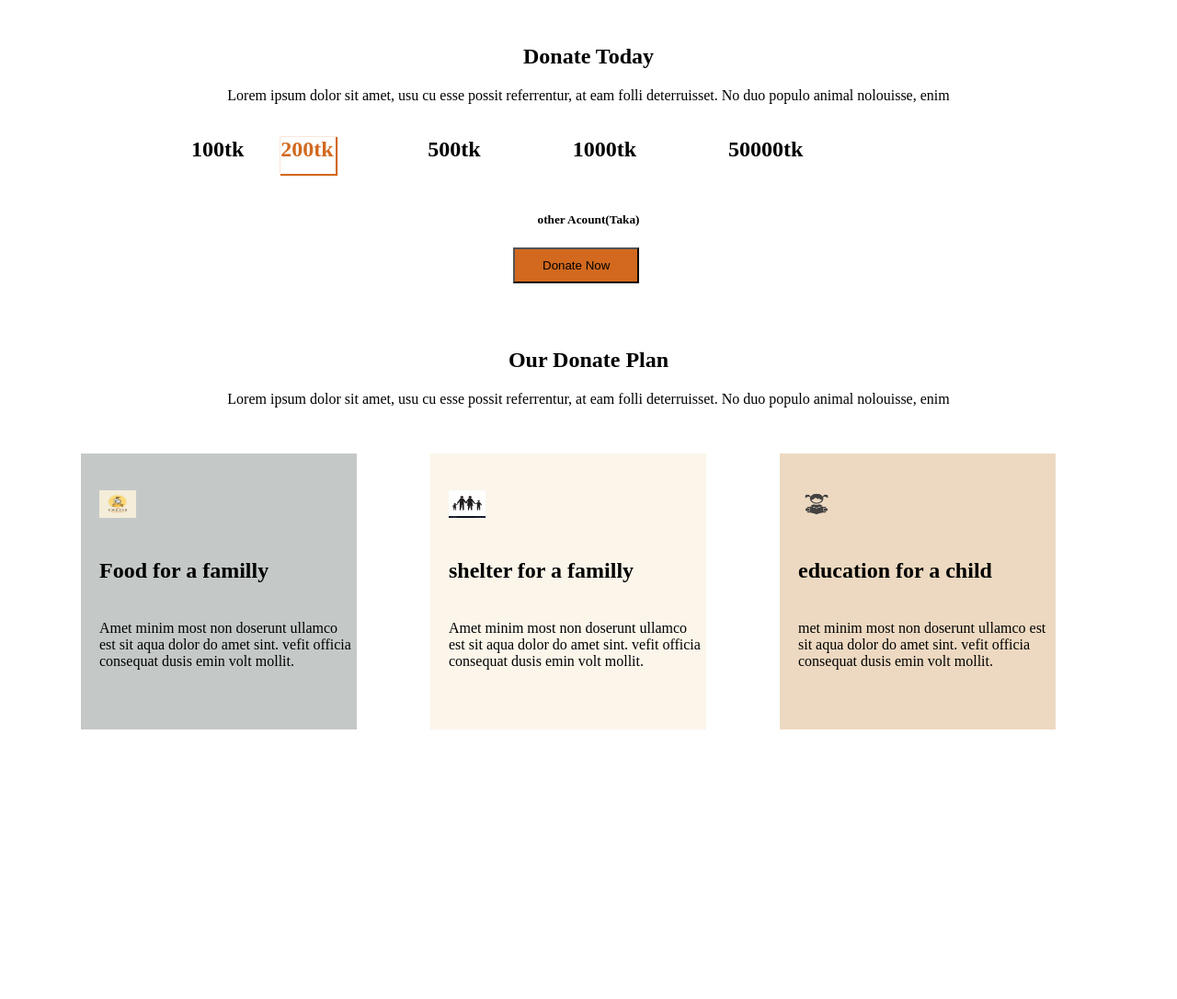
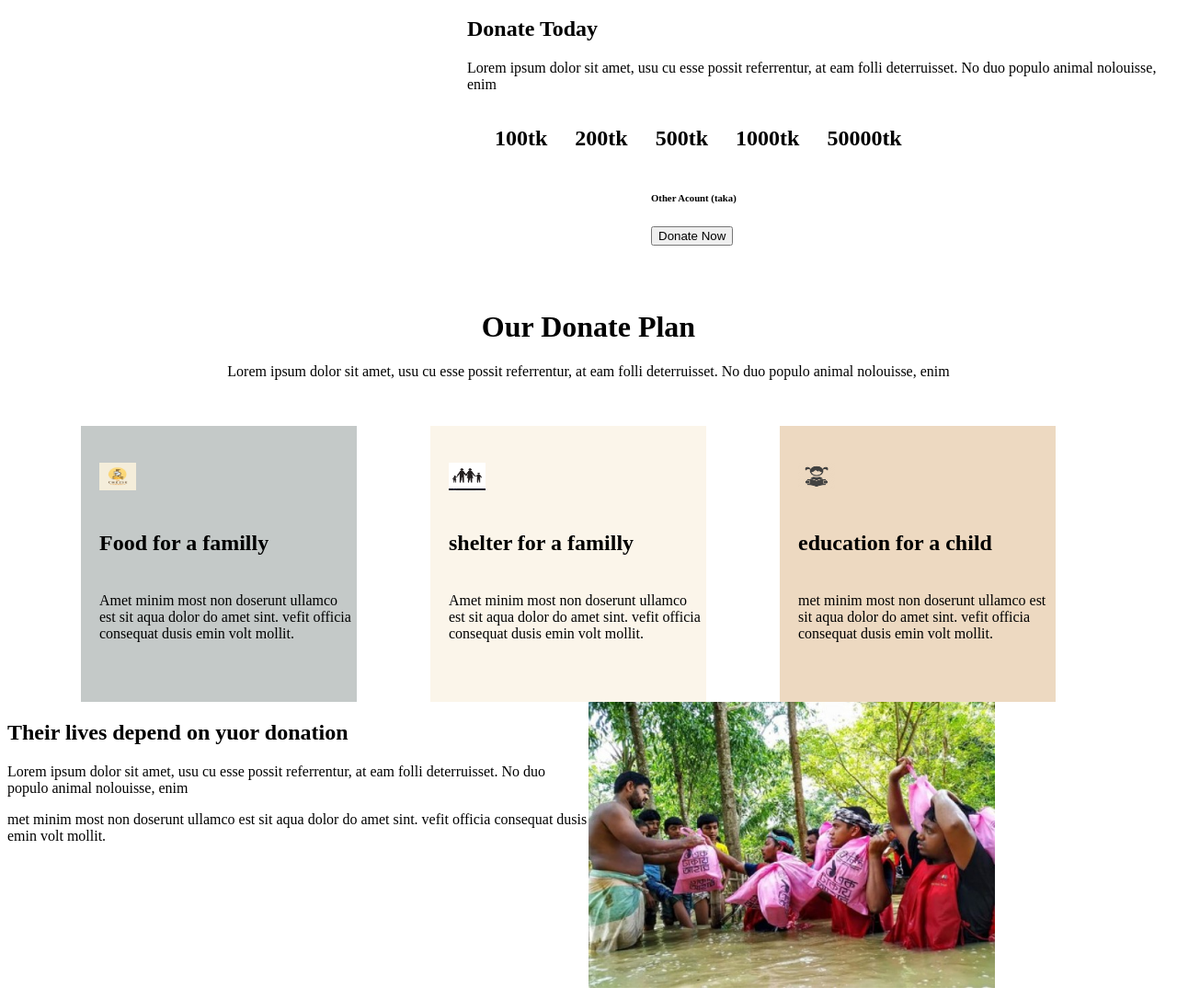
Before and after one commit to mdmasudrana2/first-assignment, a plain HTML site: page index.html in a window 1280 px wide. Shown: the part 410-1496 px from the top of the page at 92% size. Before the commit the page ends 1211 px from the top, so only its background shows below. Drawn offline with Linux system fonts and the light colour scheme.

Commit message:
first assignment

```diff
--- a/index.html
+++ b/index.html
@@ -1,5 +1,6 @@
 <!DOCTYPE html>
 <html lang="en">
+
 <head>
     <meta charset="UTF-8">
     <meta http-equiv="X-UA-Compatible" content="IE=edge">
@@ -7,52 +8,74 @@
     <title>My first assignment</title>
     <link rel="stylesheet" href="style.css">
 </head>
+
 <body>
     <section>
         <div class="background-img">
             <img src="" alt="">
             <h1 class="headding-1">Let's Help Those Are More In Need</h1>
-        <p class="headding-1">Lorem ipsum dolor sit amet, usu cu esse possit referrentur, at eam folli deterruisset. No duo populo animal nolouisse, enim</p>
+            <p class="headding-1">Lorem ipsum dolor sit amet, usu cu esse possit referrentur, at eam folli deterruisset.
+                No duo populo animal nolouisse, enim</p>
             <button class="button">Donate Now</button>
         </div>
     </section>
     <section>
-    <div class="text-align">
+        <div class="class-text">
             <h1>Donate Today</h1>
-        <p>Lorem ipsum dolor sit amet, usu cu esse possit referrentur, at eam folli deterruisset. No duo populo animal nolouisse, enim</p>
+            <p>Lorem ipsum dolor sit amet, usu cu esse possit referrentur, at    eam folli deterruisset. No duo populo
+            animal nolouisse, enim</p>
+            <div class="class-div">
+                <h1 class="class-head">100tk</h1>
+                <h1 class="class-head">200tk</h1>
+                <h1 class="class-head">500tk</h1>
+                <h1 class="class-head">1000tk</h1>
+                <h1 class="class-head">50000tk</h1>
             </div>
-    <div class="class1">
-        <h1 class="class1">100tk</h1>
-        <h1 id="color">200tk</h1>
-        <h1 class="class1">500tk</h1>
-        <h1 class="class1">1000tk</h1>
-        <h1 class="class1">50000tk</h1>
+            <div class="class-button">
+                <h6>Other Acount (taka)</h6>
+                <button>Donate Now</button>
             </div>
-    <h5 class="align">other Acount(Taka)</h5>
-    <button class="button">Donate Now</button>
+        </div>
     </section>
-   <section>
+    <!<section>
         <div class="class2">
             <h1>Our Donate Plan</h1>
-            <p>Lorem ipsum dolor sit amet, usu cu esse possit referrentur, at eam folli deterruisset. No duo populo animal nolouisse, enim</p>
+            <p>Lorem ipsum dolor sit amet, usu cu esse possit referrentur, at eam folli deterruisset. No duo populo
+                animal nolouisse, enim</p>
         </div>
         <div class="main-div">
             <div class="class-food">
                 <img class="images-food" src="food.jpeg" alt="">
                 <h2 class="class3">Food for a familly</h2>
-            <p class="class3">Amet minim most non doserunt ullamco est sit aqua dolor do amet sint. vefit officia consequat dusis emin volt mollit.</p>
+                <p class="class3">Amet minim most non doserunt ullamco est sit aqua dolor do amet sint. vefit officia
+                    consequat dusis emin volt mollit.</p>
             </div>
             <div class="class-familly">
                 <img class="image-familly" src="familly.jpg" alt="">
                 <h2 class="class-familly2">shelter for a familly</h2>
-            <p class="class-familly2">Amet minim most non doserunt ullamco est   sit aqua dolor do amet sint. vefit officia consequat dusis emin volt mollit.</p>
+                <p class="class-familly2">Amet minim most non doserunt ullamco est sit aqua dolor do amet sint. vefit
+                    officia consequat dusis emin volt mollit.</p>
             </div>
             <div class="class-educated">
                 <img class="image-educated" src="education.png" alt="">
                 <h2 class="educated2">education for a child</h2>
-            <p class="educated2">met minim most non doserunt ullamco est   sit aqua dolor do amet  sint. vefit officia consequat dusis emin volt mollit.</p>
+                <p class="educated2">met minim most non doserunt ullamco est sit aqua dolor do amet sint. vefit officia
+                    consequat dusis emin volt mollit.</p>
             </div>
         </div>
     </section>
+    <section>
+        <div class="class-half">
+            <h1>Their lives depend on yuor donation</h1>
+            <p>Lorem ipsum dolor sit amet, usu cu esse possit referrentur, at eam folli deterruisset. No duo populo
+                animal nolouisse, enim</p>
+            <p>met minim most non doserunt ullamco est sit aqua dolor do amet sint. vefit officia consequat dusis emin
+                volt mollit.</p>
+        </div>
+        <div class="class-half">
+            <img src="images/donation11.jpg" alt="">
+        </div>
+    </section>
 </body>
+
 </html>
--- a/style.css
+++ b/style.css
@@ -1,88 +1,107 @@
-.background-img{
+.background-img {
     background-image: url(images/donation0.jpg);
     height: 400px;
     width: 1250px;
 }
-.headding-1{
+
+.headding-1 {
     color: white;
     text-align: center;
 }
-.button{
+
+.button {
     background-color: chocolate;
     padding: 10px 30px;
     margin-left: 550px;
 }
-.text-align{
-    text-align: center;
-    margin-top: 50px;
+.class-text{
+    margin-left: 500px;
 }
-.class1{
+.class-div{
     display: flex;
-    margin-left: 100px;
 }
-#color{
-    color: chocolate;
-    margin-left:40px ;
-    height: 40px;
-    width: 60px;
-    box-shadow: 1px 1px 1px 1px;
+.class-button{
+    margin-left: 200px;
 }
-.align{
-    text-align: center;
+.class-head{
+    margin-left: 30px;
 }
-.class2{
+
+.class2 {
     text-align: center;
     margin-top: 70px;
 }
-.images-food{
+
+.images-food {
     height: 30px;
     width: 40px;
-    margin-top:40px ;
-    margin-left:20px ;
+    margin-top: 40px;
+    margin-left: 20px;
 }
-.class-food{
+
+.class-food {
     background-color: rgb(196, 201, 200);
     margin-left: 80px;
     height: 300px;
     width: 300px;
 }
-.class3{
+
+.class3 {
     margin-top: 40px;
     margin-left: 20px;
 }
-.image-familly{
+
+.image-familly {
     height: 30px;
     width: 40px;
     margin-top: 40px;
     margin-left: 20px;
 }
-.class-familly{
+
+.class-familly {
     background-color: rgb(251, 245, 234);
     margin-left: 80px;
     height: 300px;
     width: 300px;
 }
-.class-familly2{
+
+.class-familly2 {
     margin-top: 40px;
     margin-left: 20px;
 }
-.image-educated{
+
+.image-educated {
     height: 30px;
     width: 40px;
     margin-top: 40px;
     margin-left: 20px;
 }
-.class-educated{
+
+.class-educated {
     background-color: rgb(237, 217, 193);
     margin-left: 80px;
-    height:300px ;
+    height: 300px;
     width: 300px;
 }
-.educated2{
+
+.educated2 {
     margin-top: 40px;
     margin-left: 20px;
 }
-.main-div{
+
+.main-div {
     display: flex;
     margin-top: 50px;
 }
+
+section {
+    display: flex;
+}
+
+.class-half {
+    width: 50%;
+}
+
+.class-half img {
+    width: 70%;
+}
```
Lines whose indentation alone changed are shown as unchanged.
